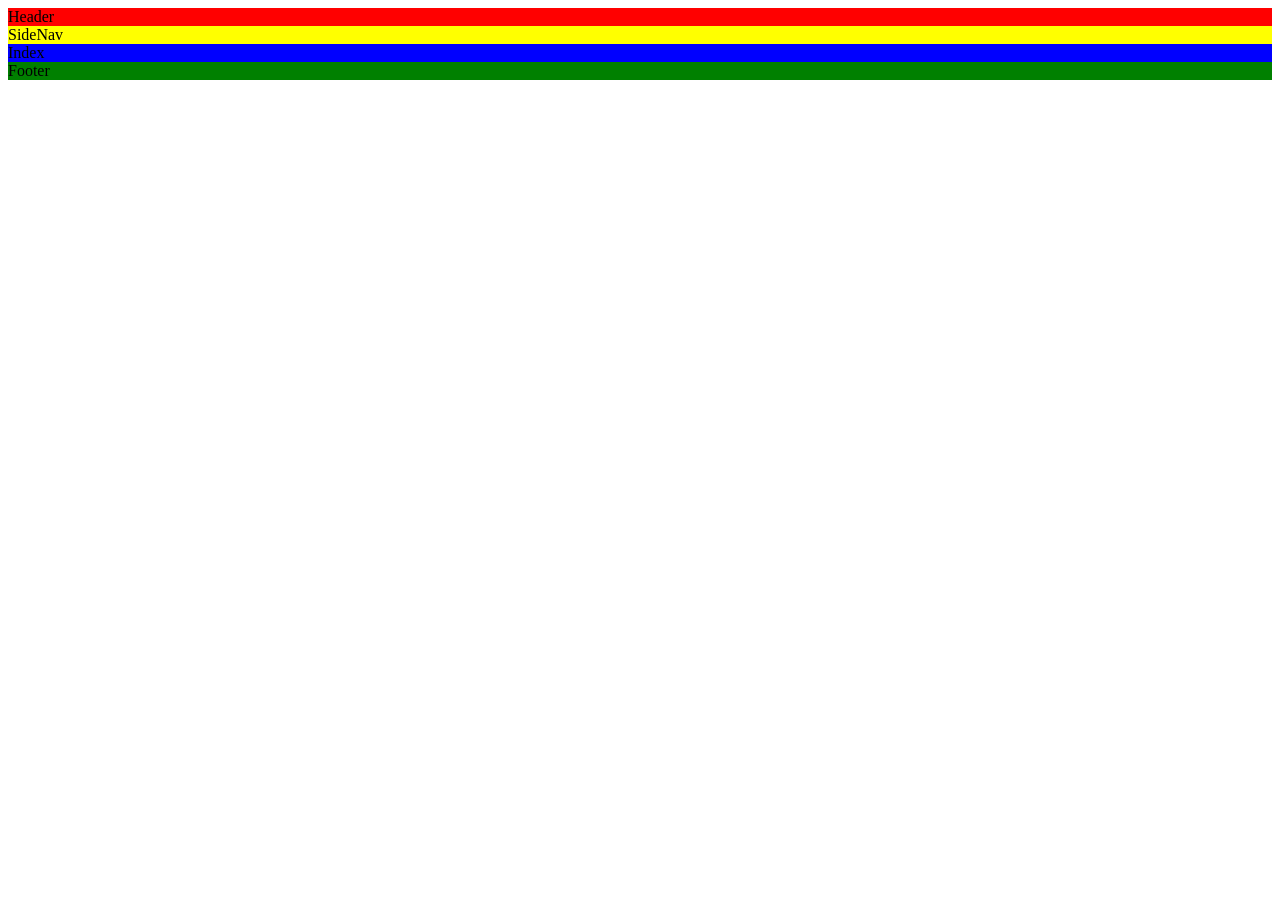
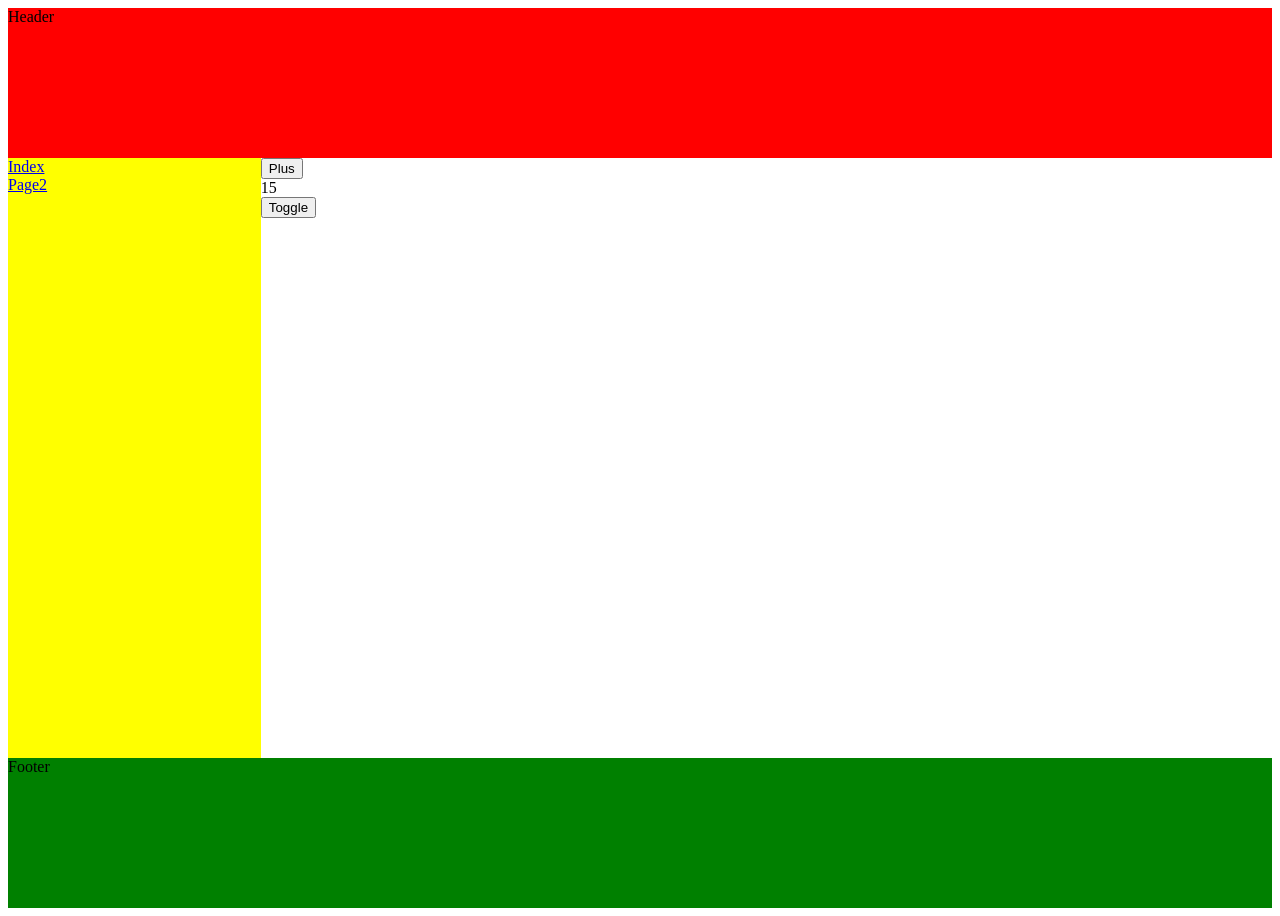
Before and after one commit to zephyros0305/react-practice, a Next.js app: page / in a window 1280 px wide. Before the commit the page ends 800 px from the top, so only its background shows below. Built offline with nearby package versions, Linux system fonts and the light colour scheme.

Commit message:
(+) add some components

```diff
--- /dev/null
+++ b/src/components/CountViewer.tsx
@@ -0,0 +1,11 @@
+import styled from 'styled-components'
+import { FC, useContext } from 'react'
+import { CountContext } from '../lib/countContext'
+
+const CountViewer: FC = (props) => {
+  const ctx = useContext(CountContext)
+
+  return <div>{ctx.count}</div>
+}
+
+export default CountViewer
--- /dev/null
+++ b/src/components/Counter.tsx
@@ -0,0 +1,29 @@
+import styled from 'styled-components'
+import { FC, useState, useEffect, useContext } from 'react'
+import { getCount } from '../lib/getCount'
+import CountViewer from './CountViewer'
+import { CountContext } from '../lib/countContext'
+
+const PlusButton = styled.button``
+
+const ToggleButton = styled.button``
+const Counter: FC = (props) => {
+  const ctx = useContext(CountContext)
+
+  const [disabled, setDisabled] = useState(false)
+  const handleDisabledChange = () => {
+    setDisabled(!disabled)
+  }
+
+  return (
+    <>
+      <PlusButton onClick={ctx.addCount} disabled={disabled}>
+        Plus
+      </PlusButton>
+      <CountViewer />
+      <ToggleButton onClick={handleDisabledChange}>Toggle</ToggleButton>
+    </>
+  )
+}
+
+export default Counter
--- a/src/components/Layout.tsx
+++ b/src/components/Layout.tsx
@@ -1,24 +1,60 @@
 import styled from 'styled-components'
-import { FC } from 'react'
+import { FC, useState, useEffect } from 'react'
+import { getCount } from '../lib/getCount'
+import { CountContext } from '../lib/countContext'
+
+const LayoutContainer = styled.div`
+  display: grid;
+  grid-template-columns: repeat(5, 1fr);
+  grid-auto-rows: minmax(150px, auto);
+`
 
 const Header = styled.div`
+  grid-column: 1/6;
+  grid-row: 1;
   background-color: red;
 `
 const SideNav = styled.div`
+  display: flex;
+  flex-flow: column;
+  grid-column: 1;
+  grid-row: 2/ 6;
   background-color: yellow;
 `
 const Footer = styled.div`
+  grid-column: 1/6;
+  grid-row: 6;
   background-color: green;
 `
 
-const Layout: FC = props => {
+const Layout: FC = (props) => {
+  const [count, setCount] = useState(0)
+  const addCount = () => {
+    setCount(count + 1)
+  }
+
+  useEffect(() => {
+    const fetchCount = async () => {
+      const count = await getCount()
+
+      setCount(count)
+    }
+
+    fetchCount()
+  }, [])
+
   return (
-    <>
+    <LayoutContainer>
       <Header>Header</Header>
-      <SideNav>SideNav</SideNav>
-      {props.children}
+      <SideNav>
+        <a href="index">Index</a>
+        <a href="page2">Page2</a>
+      </SideNav>
+      <CountContext.Provider value={{ count: count, addCount: addCount }}>
+        {props.children}
+      </CountContext.Provider>
       <Footer>Footer</Footer>
-    </>
+    </LayoutContainer>
   )
 }
 
--- /dev/null
+++ b/src/lib/countContext.ts
@@ -0,0 +1,6 @@
+import React from 'react'
+
+export const CountContext = React.createContext({
+  count: 0,
+  addCount: () => {},
+})
--- /dev/null
+++ b/src/lib/getCount.ts
@@ -0,0 +1,10 @@
+function getCount(): Promise<number> {
+  return new Promise((res) => {
+    setTimeout(() => {
+      const count = 15
+      res(count)
+    }, 50)
+  })
+}
+
+export { getCount }
--- a/src/pages/index.tsx
+++ b/src/pages/index.tsx
@@ -2,6 +2,7 @@ import Head from 'next/head'
 import styled from 'styled-components'
 import { NextPage } from 'next'
 import Layout from '../components/Layout'
+import Counter from '../components/Counter'
 
 const PageContainer = styled.div`
   background-color: purple;
@@ -10,17 +11,21 @@ const PageContainer = styled.div`
 `
 
 const PageContent = styled.div`
-  background-color: blue;
+  grid-column: 2/6;
+  grid-row: 2/6;
+  background-color: white;
 `
 
 const Page: NextPage = () => (
   <PageContainer>
     <Head>
-      <title>Create Next App</title>
+      <title>Index</title>
       <link rel="icon" href="/favicon.ico" />
     </Head>
     <Layout>
-      <PageContent>Index</PageContent>
+      <PageContent>
+        <Counter />
+      </PageContent>
     </Layout>
   </PageContainer>
 )
```
Also changed, not shown: src/pages/about.tsx (deleted, +0 -28 lines), src/pages/page2.tsx (added, +38 -0 lines).
